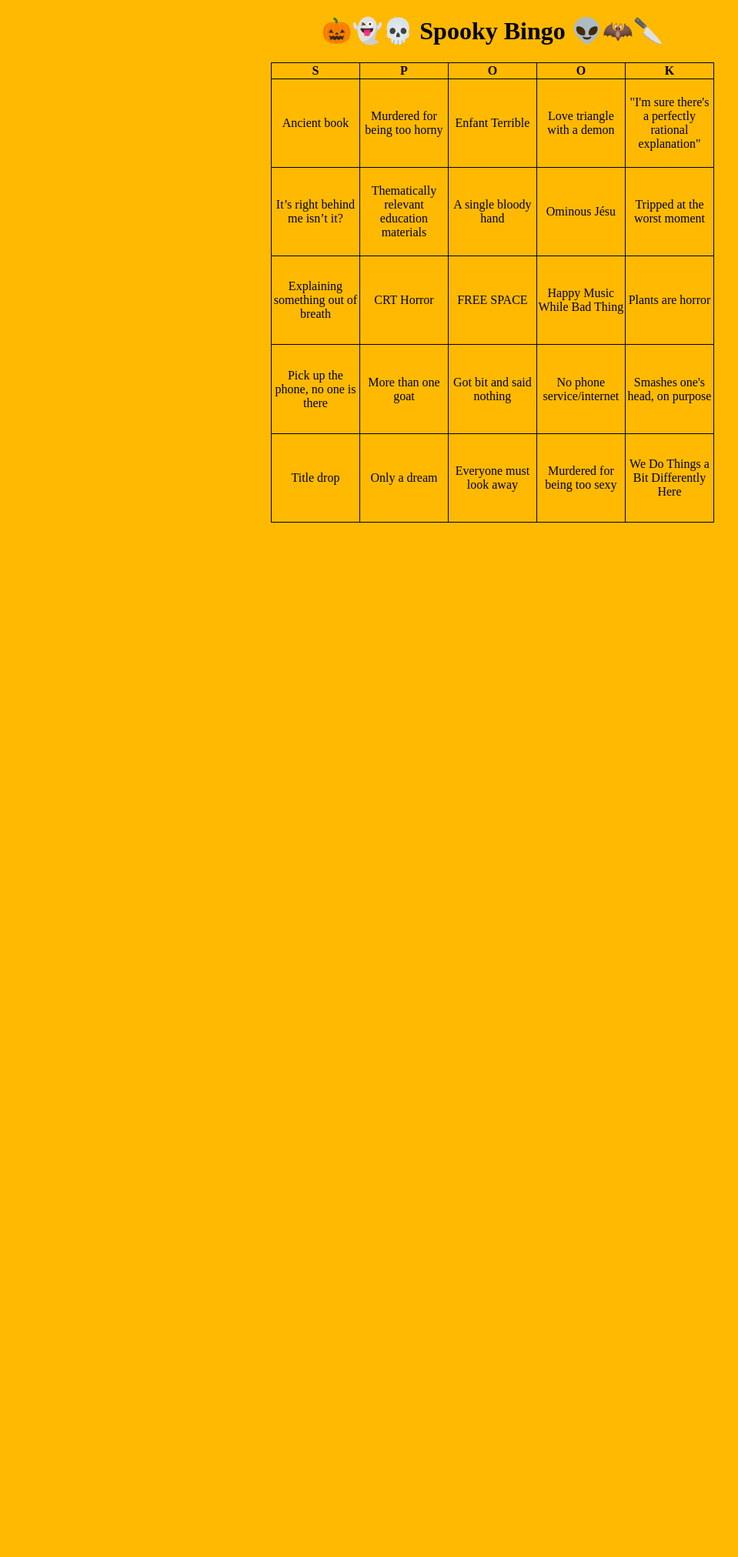
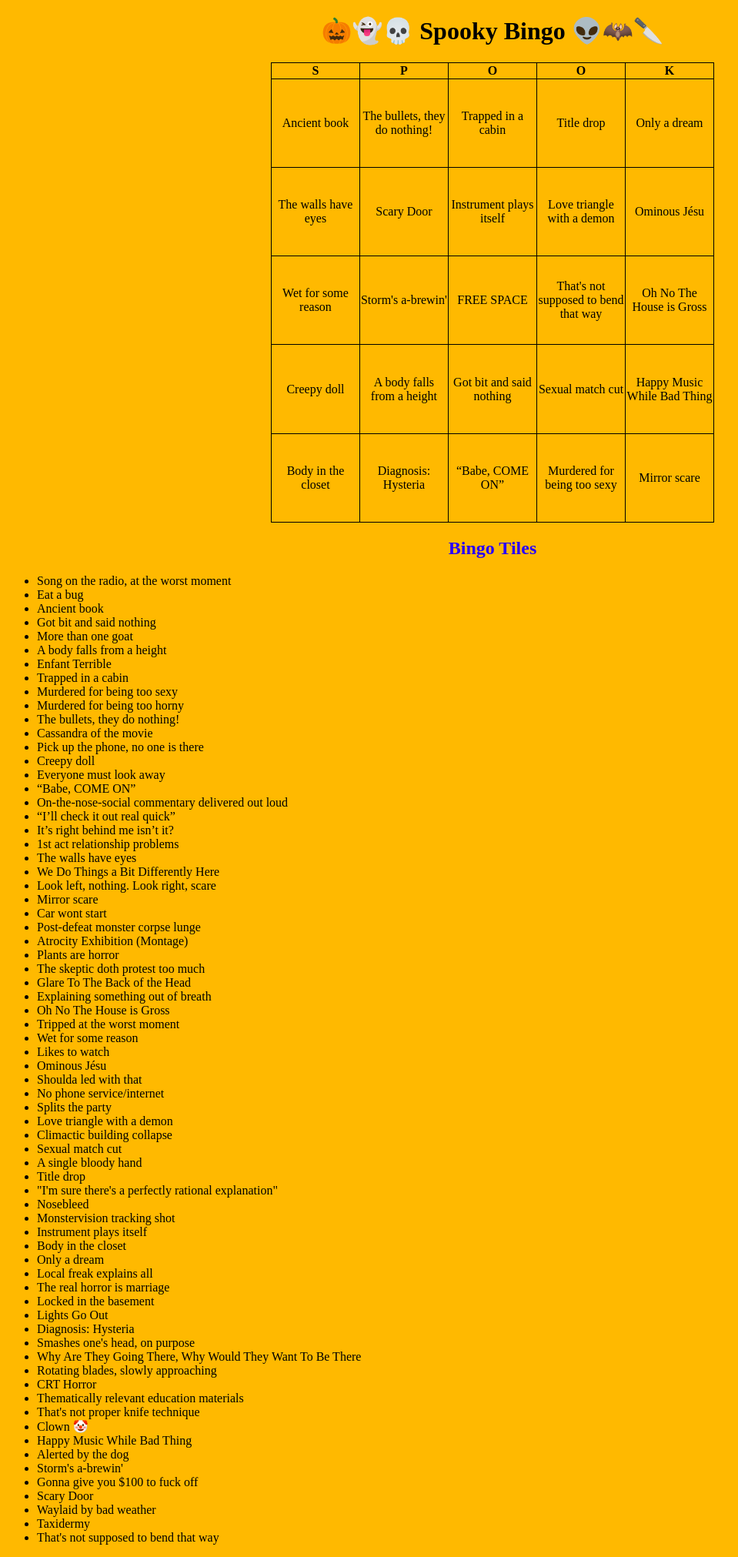
Before and after one commit to todistantlands/todistantlands.github.io, a Jekyll site: the page hextober_bingo.html, which Jekyll copies as it is, in a window 1280 px wide. Shown: the whole page at 77% size, without its empty margins (0-959 px from the left). Built offline with Jekyll 4.4.1, drawn with Linux system fonts in a browser that asks for light colours; some web fonts are replaced; before the commit the page ends 900 px from its top, so only the background shows below that.

Commit message:
Add printable bingo tile list and improve print layout
Added 7 new tiles to hextober bingo. Added tile list to bingo page + printer formatting.

```diff
--- a/hextober_bingo.html
+++ b/hextober_bingo.html
@@ -97,5 +97,11 @@
         </tr>
       </table>
     </div>
+	<div class="page-break"></div>
+	<div>
+		<h2 align="center">Bingo Tiles</h2>
+		<ul id="bingoList" class = "twoCol">
+		</ul>
+	</div>
   </body>
 </html>
--- a/hextober_bingo_src/script.js
+++ b/hextober_bingo_src/script.js
@@ -1,4 +1,4 @@
-const list = `Song on the radio, at the worst moment
+const rawList = `Song on the radio, at the worst moment
 Eat a bug
 Ancient book
 Got bit and said nothing
@@ -60,9 +60,19 @@
 Thematically relevant education materials
 That's not proper knife technique
 Clown 🤡
-Happy Music While Bad Thing`;
+Happy Music While Bad Thing
+Alerted by the dog
+Storm's a-brewin'
+Gonna give you $100 to fuck off
+Scary Door
+Waylaid by bad weather
+Taxidermy
+That's not supposed to bend that way`;
 
 const btn = document.querySelector("button");
+const list = document.getElementById("bingoList");
+
+const formattedList = rawList.split("\n")
 
 if (btn) {
   btn.onclick = function () {
@@ -70,12 +80,19 @@
   };
 }
 
+if (list) {
+	formattedList.forEach((e) => {
+		const item = document.createElement('li');
+		item.textContent = e;
+		list.appendChild(item);
+	});
+}
+
 function fillGrid() {
   let target;
-  let arr = list.split("\n");
   for (let i = 0; i < 25; i++) {
     target = document.getElementById("spook" + i);
-    target.innerHTML = arr.splice(Math.floor(Math.random() * arr.length), 1);
+    target.innerHTML = formattedList.splice(Math.floor(Math.random() * formattedList.length), 1);
     resizeToFit.resize();
   }
   document.getElementById("spook12").innerHTML = "FREE SPACE";
--- a/hextober_bingo_src/style.css
+++ b/hextober_bingo_src/style.css
@@ -202,3 +202,13 @@
 td {
   height: 1.2in;
 }
+
+/* Print Formatting */
+@media print {
+  .twoCol {
+     column-count: 2;
+     -webkit-column-count: 2;
+     -moz-column-count: 2;
+  }
+  .page, .page-break { break-after: page; }
+}
```
